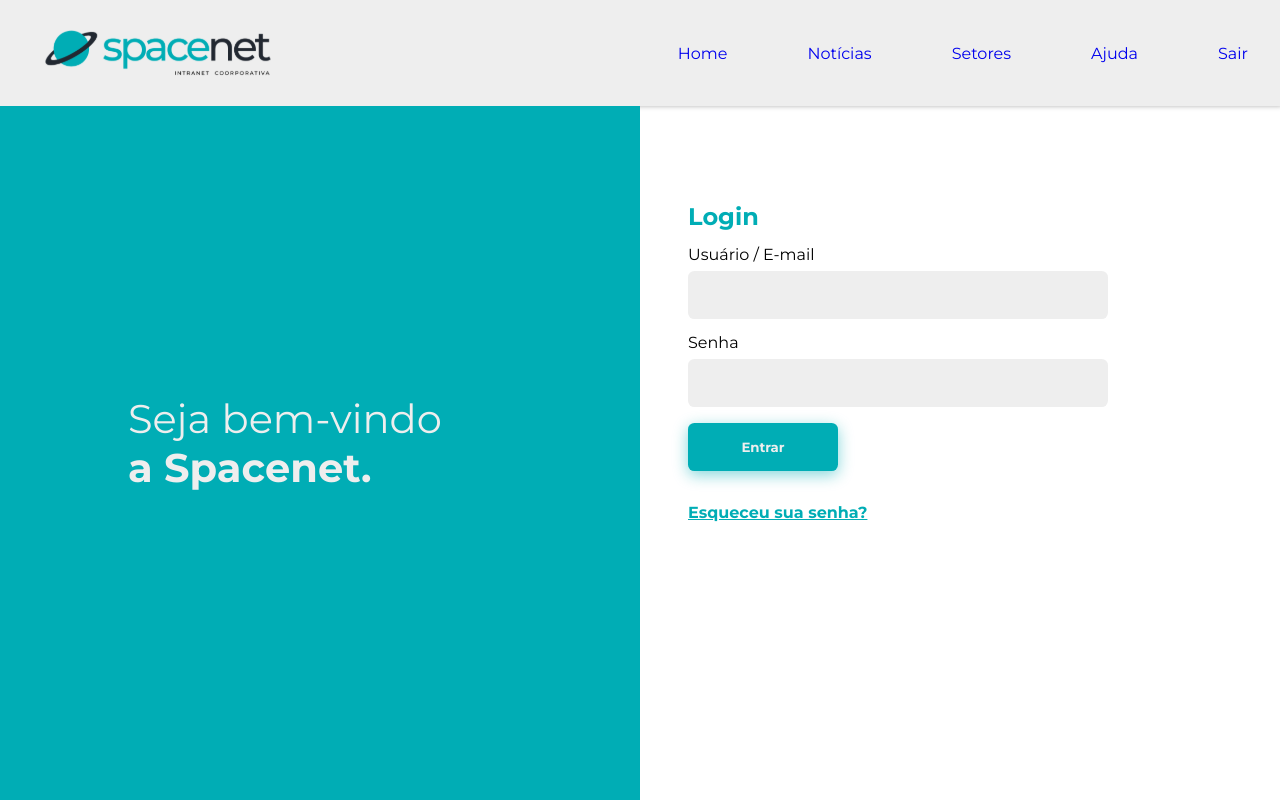
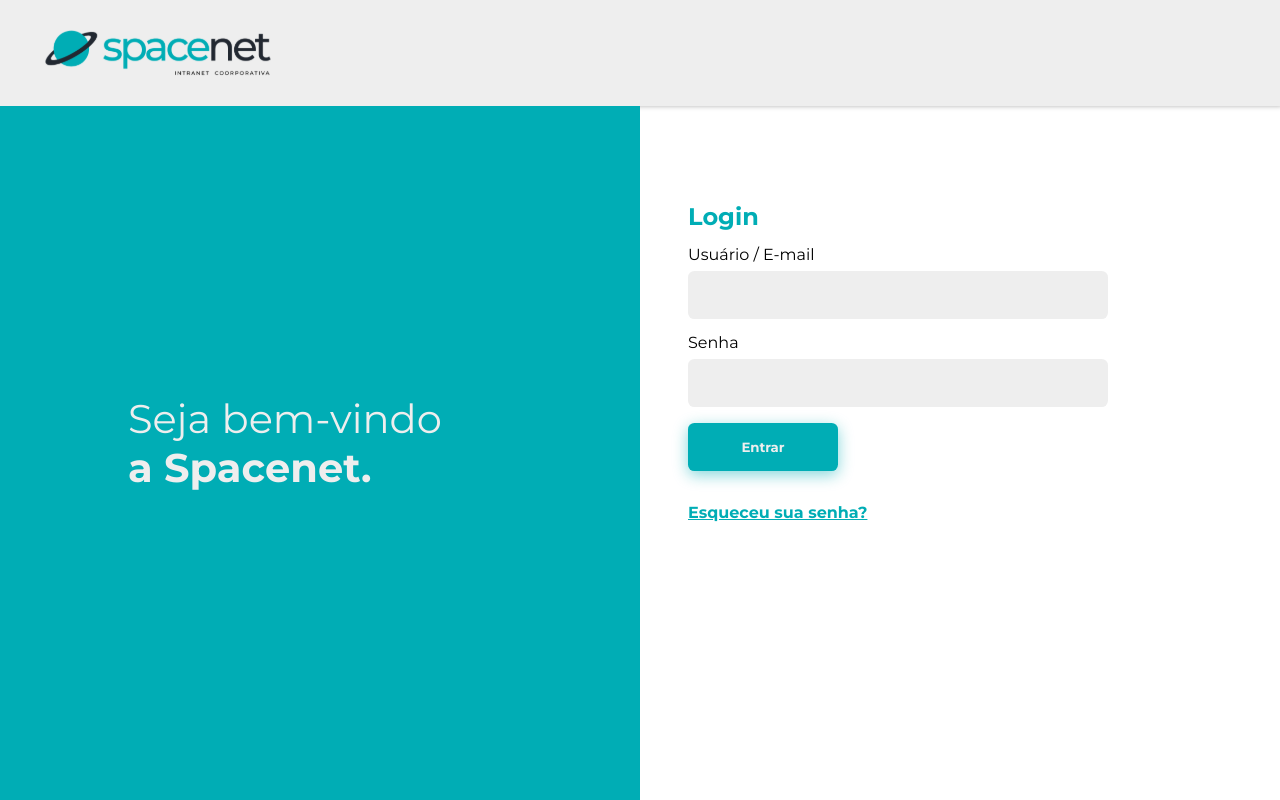
Before and after one commit to ICEI-PUC-Minas-PMV-ADS/spacenet-puc, a React (Create React App) app in the folder src/client/: page /login in a window 1280 px wide. Shown: the top 800 px of the page. Built offline with nearby package versions, Linux system fonts and the light colour scheme.

Commit message:
Retirando a Nav do Login

```diff
--- a/src/client/src/App.js
+++ b/src/client/src/App.js
@@ -6,6 +6,7 @@ import Footer from './components/Footer';
 import Home from './components/Home/Home';
 
 function App() {
+
 
   return (
     <div className="App">
--- a/src/client/src/components/Form/Form.js
+++ b/src/client/src/components/Form/Form.js
@@ -25,9 +25,6 @@ const Form = () => {
                     onChange={({ target }) => setPassword(target.value)} />
                <Button>Entrar</Button>
             </form>
-            <div className={styles.forgotContainer}>
-                <a href='/' className={styles.forgot}>Esqueceu sua senha?</a>
-            </div>
         </div>
     )
 }
--- a/src/client/src/components/Form/Form.module.css
+++ b/src/client/src/components/Form/Form.module.css
@@ -1,23 +1,8 @@
-.container {
-    padding: 6rem 2rem 2rem 3rem;
-    width: 100%;
-    max-width: 500px;
-}
+
 
 .h1 {
     padding-bottom: 1rem;
     color: var(--primary-blue);
-}
-
-.forgot {
-    font-weight: 600;
-    text-decoration: underline;
-    color: var(--primary-blue);
-
-}
-
-.forgotContainer {
-    padding-top: 2rem;
 }
 
 
--- a/src/client/src/components/Header.js
+++ b/src/client/src/components/Header.js
@@ -4,11 +4,21 @@ import styles from './Header.module.css'
 import { Link } from 'react-router-dom'
 
 const Header = () => {
+    const [showNav, setShowNav] = React.useState(true);
+    React.useEffect(() => {
+        let location = window.location.pathname
+        if (location == '/login') {
+            setShowNav(false);
+            console.log(showNav)
+        }
+    }, [])
+
     return (
         <header className={styles.header}>
             <div>
                 <img src={Logo} />
             </div>
+            {showNav ? (
                 <nav >
                     <ul className={styles.ul}>
                         <Link to='/'>Home</Link>
@@ -18,6 +28,10 @@ const Header = () => {
                         <Link to='/login'>Sair</Link>
                     </ul>
                 </nav>
+            ) : (
+                null
+            )}
+
         </header>
     )
 }
--- a/src/client/src/components/Login/LoginForm.js
+++ b/src/client/src/components/Login/LoginForm.js
@@ -1,16 +1,24 @@
 import React from 'react'
 import styles from './LoginForm.module.css'
+import { Link} from 'react-router-dom';
 import Form from '../Form/Form'
 
 const LoginForm = () => {
     return (
+
         <div className={styles.login}>
             <div className={styles.backgroundTitle}>
                 <h1 className={`animeLeftSlow ${styles.title}`}><span className={styles.span}>Seja bem-vindo </span><br />
                     a Spacenet. </h1>
             </div>
+
             <div className='animeLeftSuperSlow'>
-                <Form />
+                <div className={styles.container}>
+                    <Form />
+                    <div className={styles.forgotContainer}>
+                        <Link to='/cadastro' className={styles.forgot}>Esqueceu sua senha?</Link>
+                    </div>
+                </div>
             </div>
         </div>
     )
--- a/src/client/src/components/Login/LoginForm.module.css
+++ b/src/client/src/components/Login/LoginForm.module.css
@@ -1,3 +1,9 @@
+.container {
+    padding: 6rem 2rem 2rem 3rem;
+    width: 100%;
+    max-width: 500px;
+}
+
 .login {
     display: grid;
     grid-template-columns: 1fr 1fr;
@@ -30,6 +36,18 @@
     padding: 1rem 1rem 1rem 0rem;
 }
 
+.forgot {
+    font-weight: 600;
+    text-decoration: underline;
+    color: var(--primary-blue);
+
+}
+
+.forgotContainer {
+    padding-top: 2rem;
+}
+
+
 @media (max-width:1000px) {
     .login {
         display: block;
```
Lines whose indentation alone changed are shown as unchanged.
